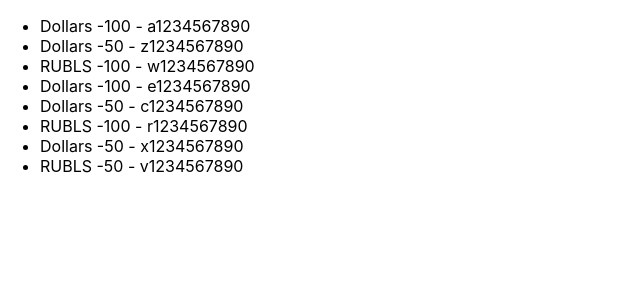
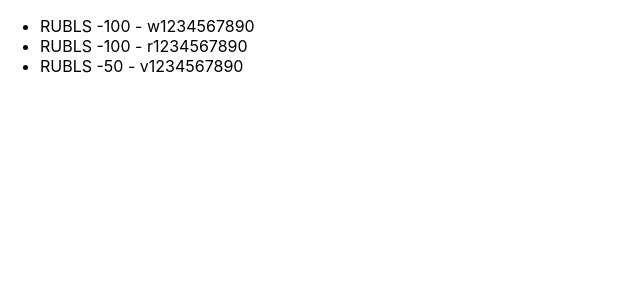
Before and after one commit to ArtyomKub/filter, a React (Create React App) app: page / in a window 1280 px wide. Shown: the top 300 px of the page, without its empty margins (0-640 px from the left). Built offline with nearby package versions, Linux system fonts and the light colour scheme.

Commit message:
Create a component 'currentMoney' with filter for 'RUBLS'

```diff
--- a/src/App.tsx
+++ b/src/App.tsx
@@ -14,14 +14,17 @@ function App() {
         {banknots: 'RUBLS', value: 50, number: ' v1234567890'},
     ])
 
+
+    let currentMoney = money.filter((filteredMoney) => filteredMoney.banknots === 'RUBLS')
+
     return (
         <ul>
-            {money.map((objFromMoneyArr, index) => {
+            {currentMoney.map((object, index) => {
                 return (
                     <li key={index}>
-                        <span>{objFromMoneyArr.banknots} -</span>
-                        <span>{objFromMoneyArr.value} -</span>
-                        <span>{objFromMoneyArr.number}</span>
+                        <span>{object.banknots} -</span>
+                        <span>{object.value} -</span>
+                        <span>{object.number}</span>
                     </li>
                 )
             })}
```
